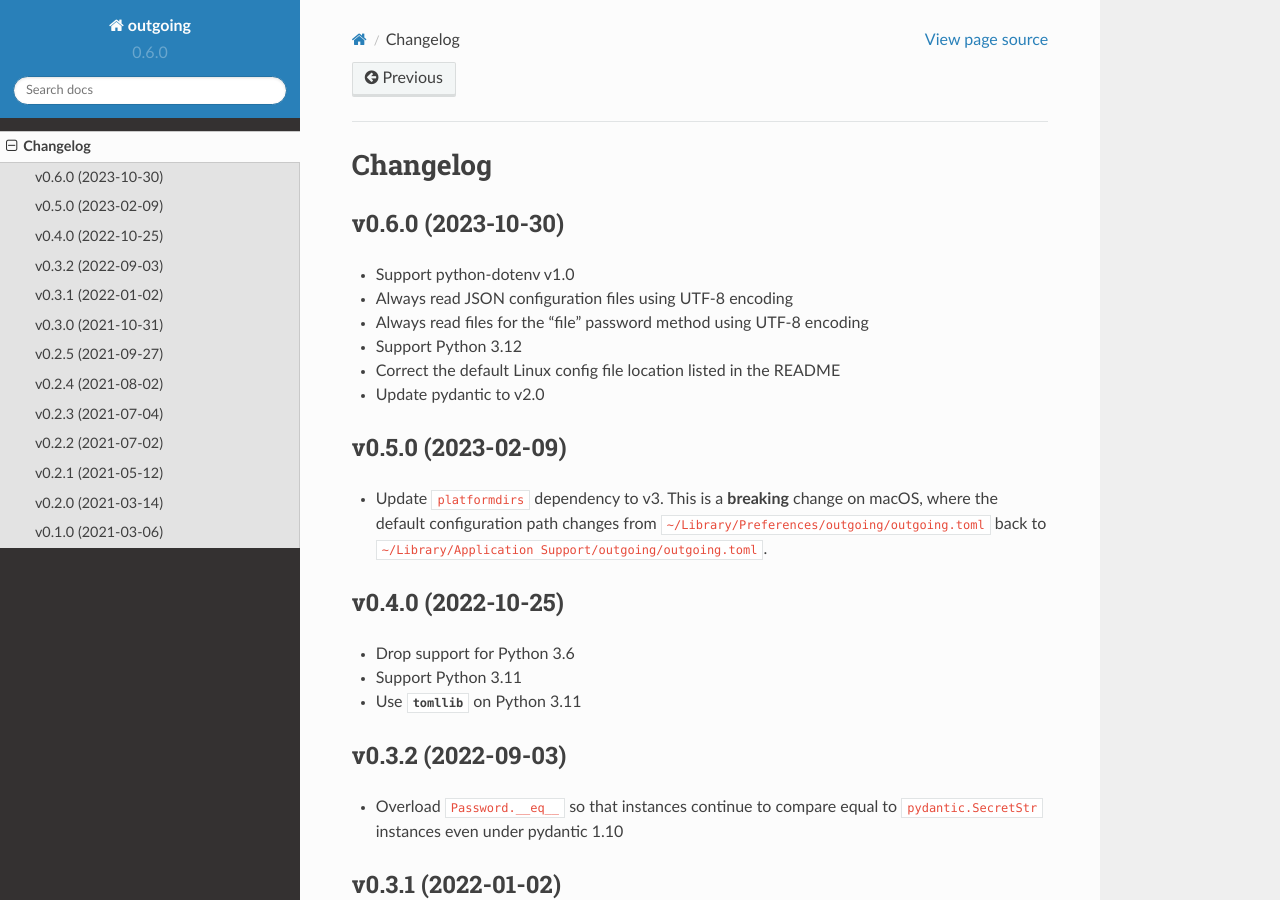
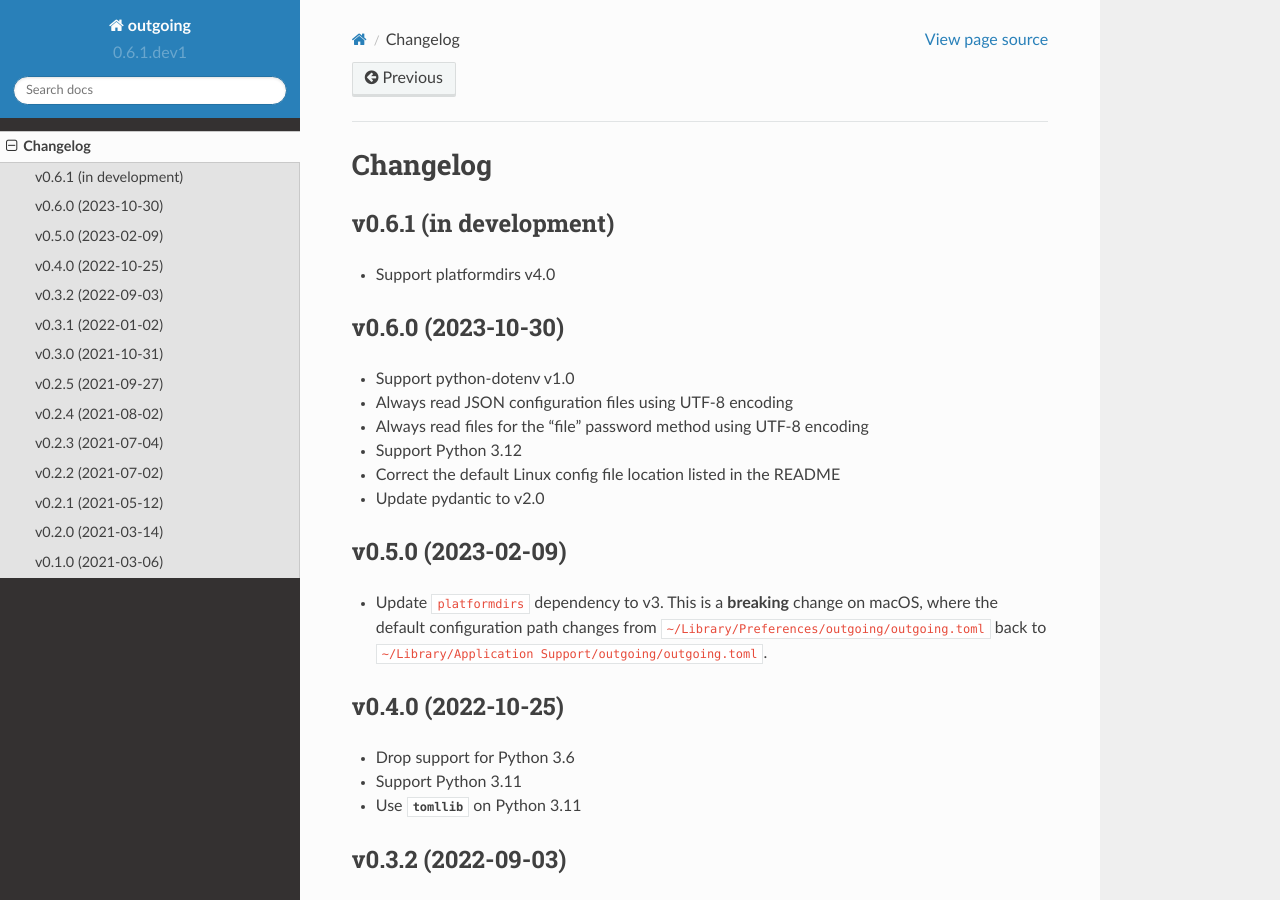
Before and after one commit to jwodder/outgoing, a Sphinx documentation site: the page built from docs/changelog.rst, in a window 1280 px wide and 900 px high. Built offline with Sphinx 7.4.7 and the Read the Docs theme 2.0.0, drawn with Linux system fonts in a browser that asks for light colours; pages that are not in the unit, such as notebooks, are missing from menus; the version number is read from the project's files by our own code.

Commit message:
Support platformdirs v4.0

```diff
--- a/CHANGELOG.md
+++ b/CHANGELOG.md
@@ -1,3 +1,7 @@
+v0.6.1 (in development)
+-----------------------
+- Support platformdirs v4.0
+
 v0.6.0 (2023-10-30)
 -------------------
 - Support python-dotenv v1.0
--- a/docs/changelog.rst
+++ b/docs/changelog.rst
@@ -2,6 +2,10 @@
 
 Changelog
 =========
+
+v0.6.1 (in development)
+-----------------------
+- Support platformdirs v4.0
 
 v0.6.0 (2023-10-30)
 -------------------
--- a/setup.cfg
+++ b/setup.cfg
@@ -54,7 +54,7 @@
     importlib-metadata >= 3.6; python_version < "3.10"
     keyring        >= 21.7
     morecontext    ~= 0.4
-    platformdirs   ~= 3.0
+    platformdirs   >= 3.0, < 5.0
     pydantic       ~= 2.0
     python-dotenv  >= 0.11, < 2.0
     tomli          >= 1.2, < 3.0; python_version < "3.11"
--- a/src/outgoing/__init__.py
+++ b/src/outgoing/__init__.py
@@ -13,7 +13,7 @@
 more information.
 """
 
-__version__ = "0.6.0"
+__version__ = "0.6.1.dev1"
 __author__ = "John Thorvald Wodder II"
 __author_email__ = "outgoing@varonathe.org"
 __license__ = "MIT"
```
